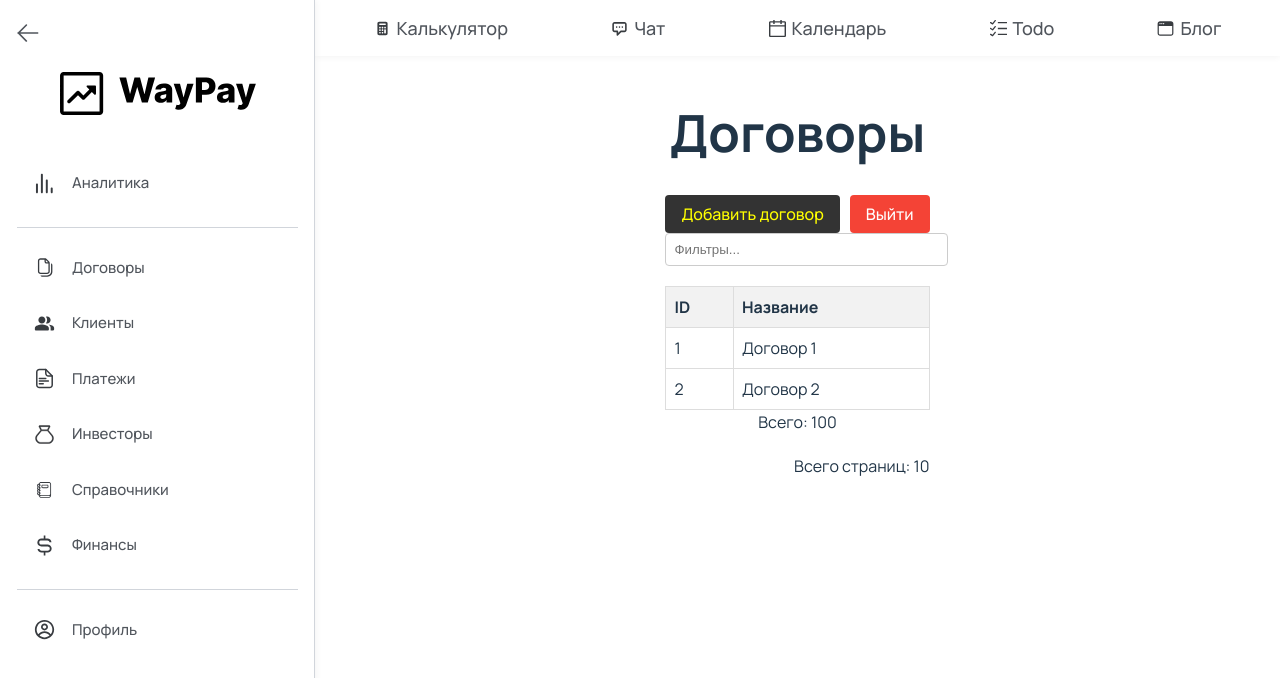
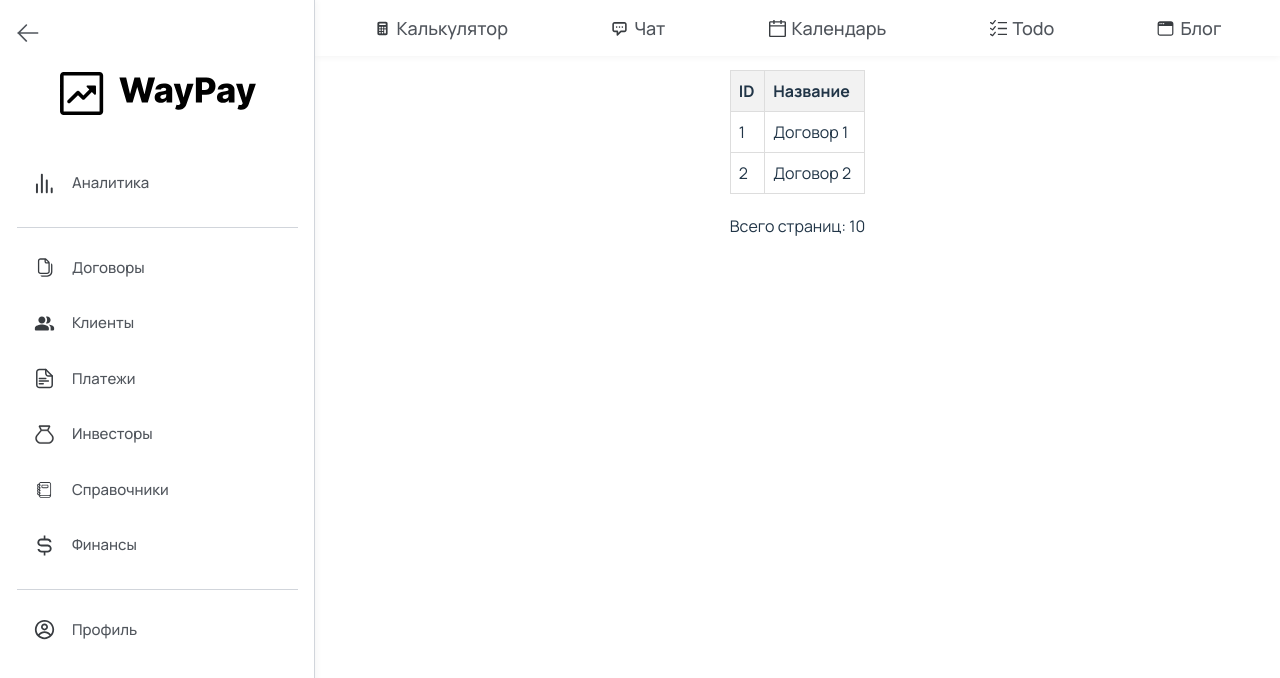
Before and after one commit to omenofsunrise/WayPay_front, a React (Vite) app: page /credits in a window 1280 px wide. Shown: the top 678 px of the page. Built offline with nearby package versions, Linux system fonts and the light colour scheme; sample sign-in values are in the browser's storage.

Commit message:
отсюда могу начинать

```diff
--- a/package.json
+++ b/package.json
@@ -11,6 +11,7 @@
     "deploy": "rm -rf /var/www/html/* && cp -r dist/* /var/www/html/"
   },
   "dependencies": {
+    "@mui/material": "^7.1.0",
     "@types/react-redux": "^7.1.34",
     "axios": "^1.9.0",
     "react": "^19.1.0",
--- a/src/App.tsx
+++ b/src/App.tsx
@@ -2,10 +2,9 @@ import { BrowserRouter, Routes, Route, Navigate } from 'react-router-dom';
 import { useEffect, useState } from 'react';
 import AuthPage from './pages/AuthPage';
 import CreditPage from './pages/CreditPage';
-import MainLayout from './components/Layout/MainLayout';
+import MainLayout from './components/Layout/MainLayout/MainLayout';
 import { NotFoundContent } from './components/NotFoundContent';
 import './App.css';
-import styled from 'styled-components';
 
 function App() {
   const [isAuthenticated, setIsAuthenticated] = useState<boolean | null>(null);
@@ -37,7 +36,6 @@ function App() {
 
   return (
     <BrowserRouter>
-
       <Routes>
         <Route path="/" element={
           isAuthenticated ? (
@@ -56,13 +54,9 @@ function App() {
         } />
 
         <Route path="/credits" element={
-          isAuthenticated ? (
             <MainLayout>
-              <CreditPage onLogout={handleLogout} />
+              <CreditPage />
             </MainLayout>
-          ) : (
-            <Navigate to="/auth" replace />
-          )
         } />
 
         <Route path="*" element={
--- a/src/components/Layout/CatalogLayout/CatalogLayout.tsx
+++ /dev/null
@@ -1,41 +0,0 @@
-interface CatalogLayoutProps {
-  title: string;
-  headerButtons?: React.ReactNode;
-  filters: React.ReactNode;
-  table: React.ReactNode;
-  totalItems: number;
-  pagination: React.ReactNode;
-}
-
-const CatalogLayout = ({
-  title,
-  headerButtons,
-  filters,
-  table,
-  totalItems,
-  pagination,
-}: CatalogLayoutProps) => {
-  return (
-    <div className="catalog-layout">
-      <div className="header-section">
-        <h1>{title}</h1>
-        {headerButtons && <div className="header-buttons">{headerButtons}</div>}
-      </div>
-
-      <div className="filters-section">
-        {filters}
-      </div>
-
-      <div className="table-section">
-        {table}
-      </div>
-
-      <div className="footer-section">
-        <div className="total-items">Всего: {totalItems}</div>
-        <div className="pagination">{pagination}</div>
-      </div>
-    </div>
-  );
-};
-
-export default CatalogLayout;
--- /dev/null
+++ b/src/components/ui/fields/CustomTitle.tsx
@@ -0,0 +1,5 @@
+import styled from "styled-components";
+
+const Title = styled.h1`
+    font-size: 25px;
+`;
--- a/src/pages/CreditPage.tsx
+++ b/src/pages/CreditPage.tsx
@@ -1,14 +1,8 @@
 import styled from 'styled-components';
-import CatalogLayout from '../components/Layout/CatalogLayout/CatalogLayout';
-import ContractsTable from '../components/ui/fields/ContractsTable';
-import Pagination from '../components/ui/fields/Pagination';
+import ContractsTable from '../components/ui/fields/CustomTable';
+import Pagination from '../components/ui/fields/CustomPagination';
 
-interface CreditPageProps {
-  onLogout: () => void;
-}
-
-const CreditPage = ({ onLogout }: CreditPageProps) => {
-  // Пример данных - замените на реальные
+const CreditPage = () => {
   const data = {
     total: 100,
     items: [
@@ -18,49 +12,11 @@ const CreditPage = ({ onLogout }: CreditPageProps) => {
   };
 
   return (
-    <CatalogLayout
-      title="Договоры"
-      headerButtons={
-        <>
-          <StyledButton>Добавить договор</StyledButton>
-          <LogoutButton onClick={onLogout}>Выйти</LogoutButton>
-        </>
-      }
-      filters={<ContractsFilters placeholder="Фильтры..." />}
-      table={<ContractsTable data={data.items} />}
-      totalItems={data.total}
-      pagination={<Pagination total={data.total} />}
-    />
+    <div>
+      <ContractsTable data={data.items} />
+      <Pagination total={data.total} />
+    </div>
   );
 };
 
-// Стилизованные компоненты
-const StyledButton = styled.button`
-  color: yellow;
-  background-color: #333;
-  padding: 8px 16px;
-  margin-right: 10px;
-  border: none;
-  border-radius: 4px;
-  cursor: pointer;
-`;
-
-const LogoutButton = styled.button`
-  background-color: #f44336;
-  color: white;
-  padding: 8px 16px;
-  border: none;
-  border-radius: 4px;
-  cursor: pointer;
-`;
-
-const ContractsFilters = styled.input`
-  padding: 8px;
-  border: 1px solid #ccc;
-  border-radius: 4px;
-  width: 100%;
-  max-width: 300px;
-  margin-bottom: 20px;
-`;
-
 export default CreditPage;
--- a/tsconfig.json
+++ b/tsconfig.json
@@ -6,6 +6,8 @@
   ],
   "compilerOptions": {
     "noUnusedLocals": false,
-    "noUnusedParameters": false
+    "noUnusedParameters": false,
+    "skipLibCheck": true,
+    "allowJs": true
   }
 }
```
Also changed, not shown: src/components/Layout/MainLayout/SideMenu.tsx (renamed from src/components/Layout/SideMenu.tsx, +10 -10 lines), src/components/Layout/MainLayout/TopMenu.tsx (renamed from src/components/Layout/TopMenu.tsx, +5 -5 lines), src/components/Layout/MainLayout/MainLayout.tsx (renamed from src/components/Layout/MainLayout.tsx), src/components/Layout/MainLayout/SideMenuContext.ts (renamed from src/components/Layout/SideMenuContext.ts), src/components/ui/fields/CustomPagination.tsx (renamed from src/components/ui/fields/Pagination.tsx), src/components/ui/fields/CustomTable.tsx (renamed from src/components/ui/fields/ContractsTable.tsx), 1 other file (tests, documents, lock files or other folders).
